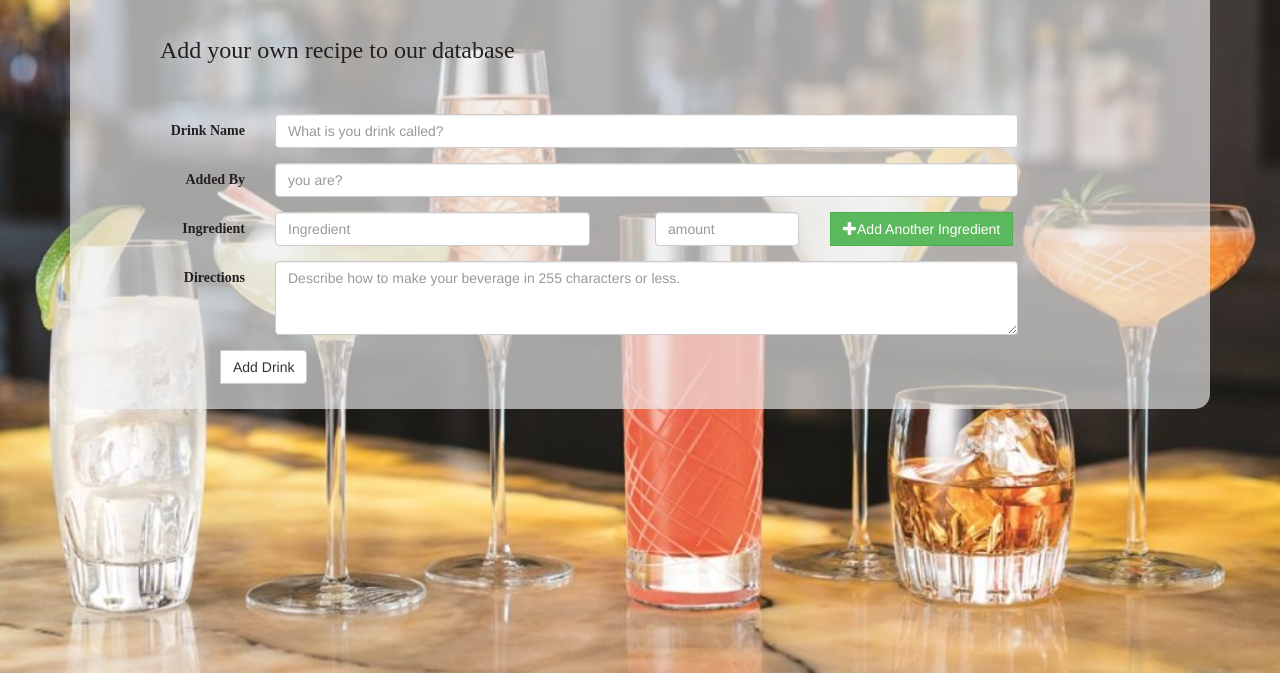
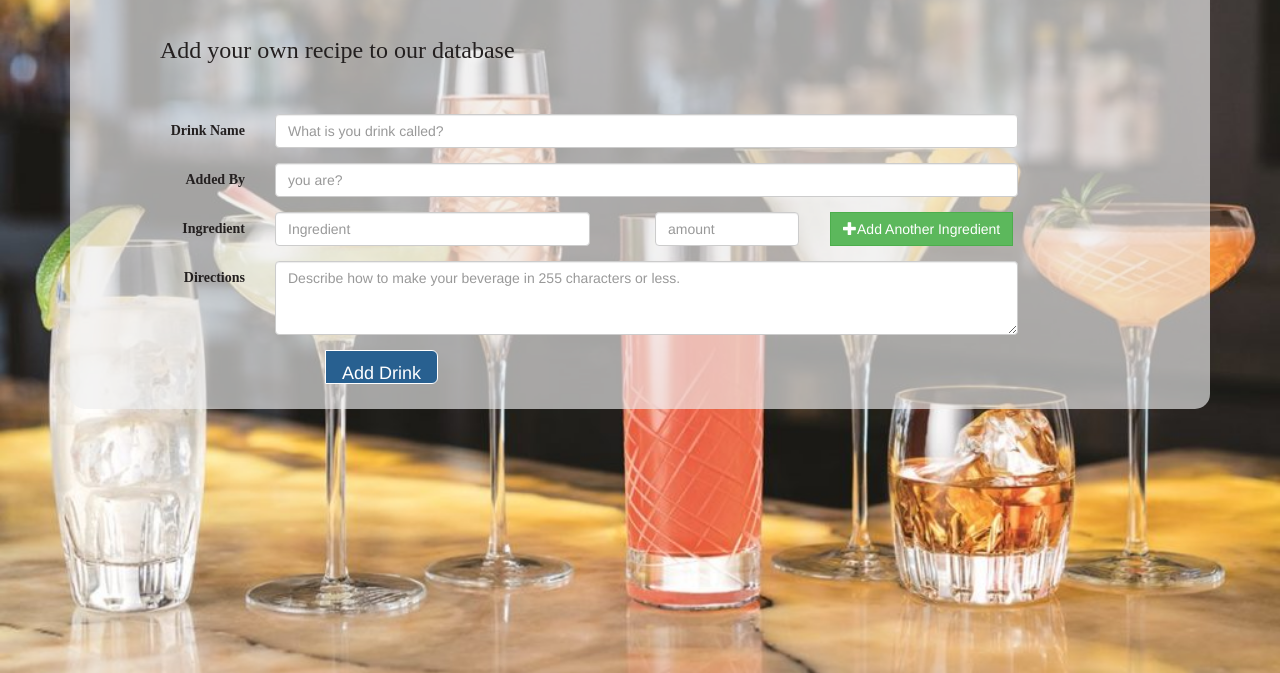
Before and after one commit to jdlehne/srnd, a website: page public/main.html in a window 1280 px wide. Both pictures are taken after a click on the link "Add Drink". Shown: the part 127-800 px from the top of the page. Drawn offline with nearby package versions, Linux system fonts and the light colour scheme; a web font is replaced by a local one.

Commit message:
alignment tweaks

```diff
--- a/public/assets/css/main_page.css
+++ b/public/assets/css/main_page.css
@@ -92,6 +92,10 @@ a {
 
 #qtyBox{
   margin-right: 50px;
+}
+
+#addBtnCol{
+  margin-left: 55px;
 }
 
 /*---BUTTONS BUTTONS BUTTONS---*/
--- a/public/main.html
+++ b/public/main.html
@@ -230,8 +230,8 @@
             </div>
           </div>
           <div class="input-group-btn">
-            <p class="col-xs-2">Add Drink</p>
-            <button type="submit" class="btn btn-default" id="addBtn">Add Drink</button>
+            <p class="col-xs-2" id="addBtnCol">Add Drink</p>
+            <button type="submit" class="btn btnStyle btn-lg center-block" id="addBtn">Add Drink</button>
           </div>
         </form>
       </div>
```
